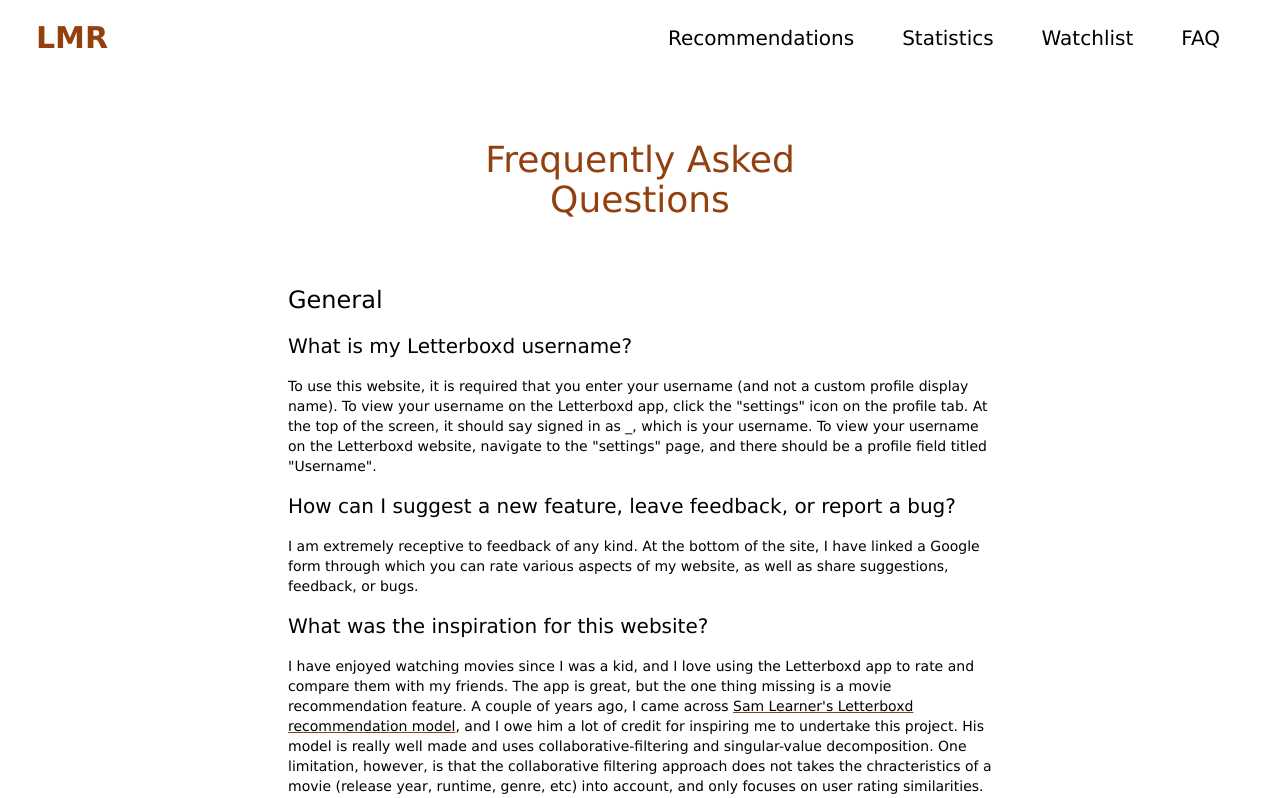
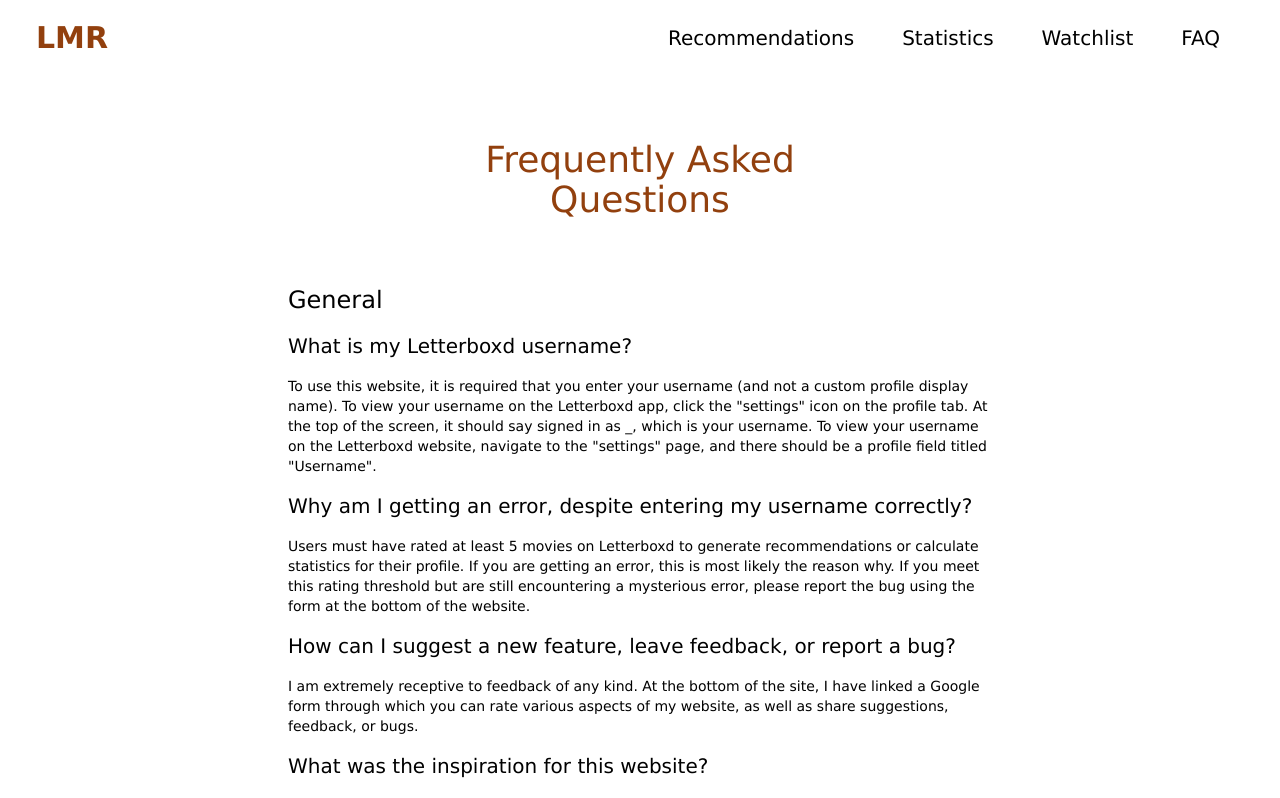
Before and after one commit to victorverma3/Letterboxd-Movie-Recommendations, a React (Vite) app in the folder frontend/: page /frequently-asked-questions in a window 1280 px wide. Shown: the top 798 px of the page. Built offline with nearby package versions, Linux system fonts and the light colour scheme; no server answers.

Commit message:
added faq

```diff
--- a/frontend/src/pages/FAQ.tsx
+++ b/frontend/src/pages/FAQ.tsx
@@ -19,6 +19,18 @@ const FrequentlyAskedQuestions = () => {
                     username on the Letterboxd website, navigate to the
                     "settings" page, and there should be a profile field titled
                     "Username".
+                </p>
+                <h3 className="mt-4 text-bold sm:text-xl">
+                    Why am I getting an error, despite entering my username
+                    correctly?
+                </h3>
+                <p className="mx-auto mt-4 text-justify sm:text-start text-xs sm:text-sm">
+                    Users must have rated at least 5 movies on Letterboxd to
+                    generate recommendations or calculate statistics for their
+                    profile. If you are getting an error, this is most likely
+                    the reason why. If you meet this rating threshold but are
+                    still encountering a mysterious error, please report the bug
+                    using the form at the bottom of the website.
                 </p>
                 <h3 className="mt-4 text-bold sm:text-xl">
                     How can I suggest a new feature, leave feedback, or report a
```
